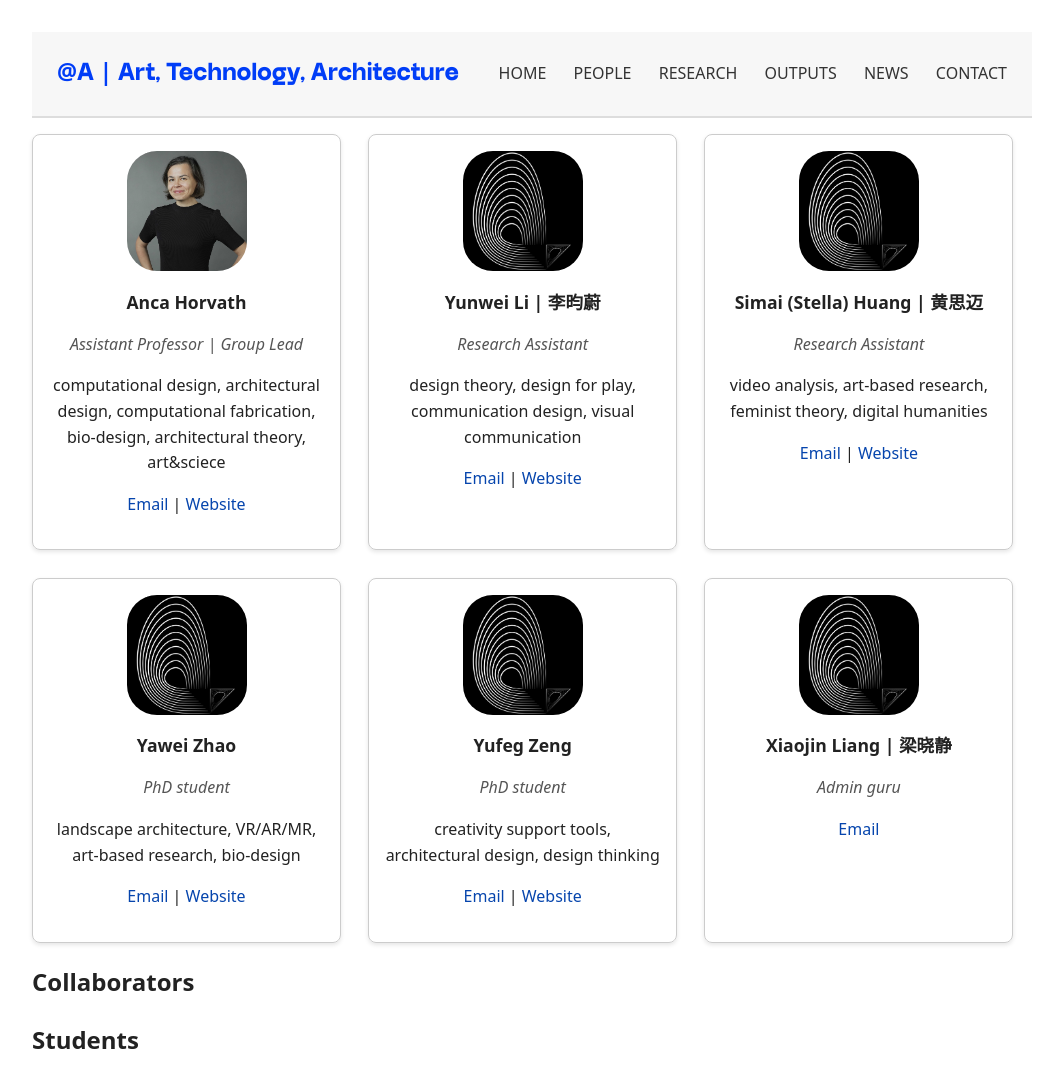
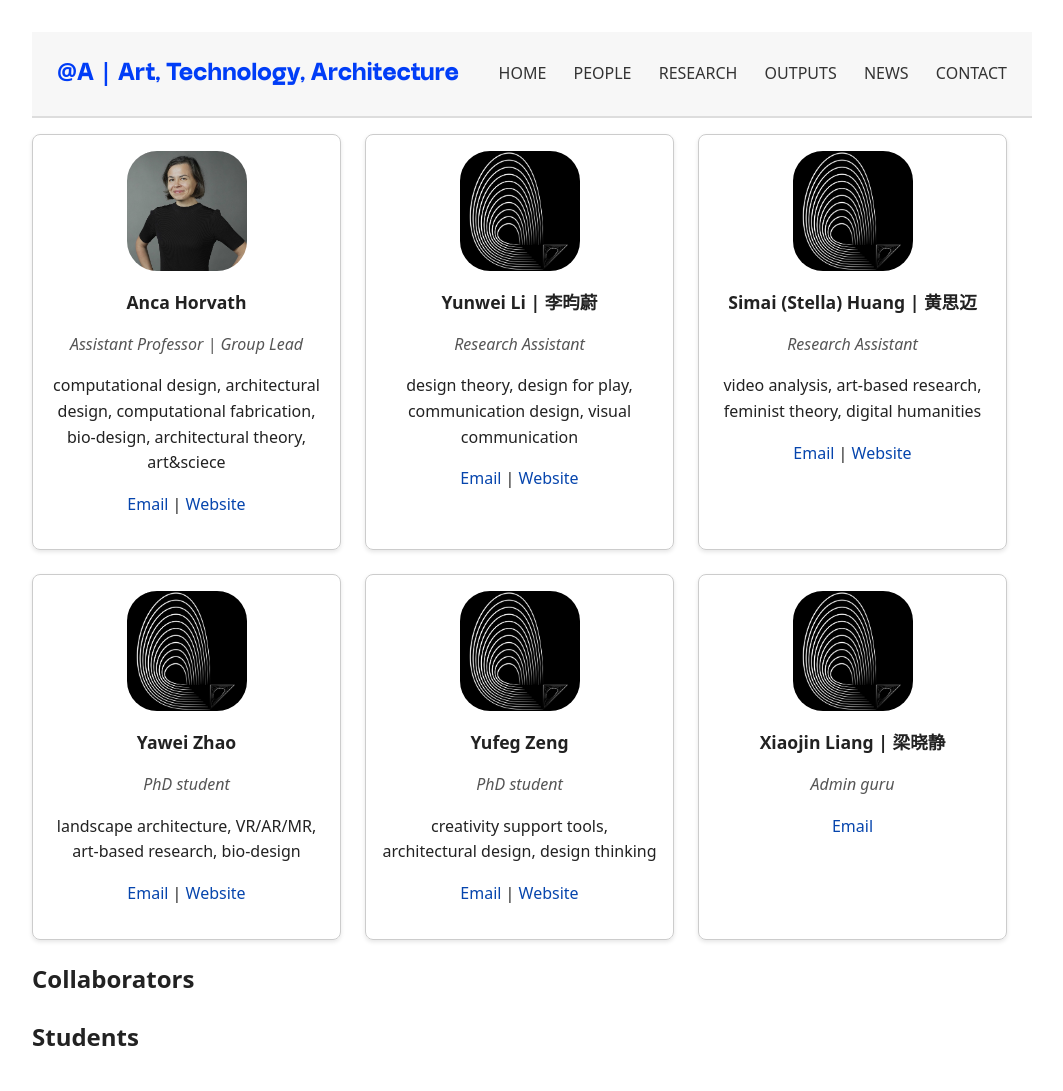
Before and after one commit to anqua/at-a, a Jekyll site: the page built from people.md, in a window 1280 px wide. Shown: the whole page, without its empty margins (108-1171 px from the left). Built offline with Jekyll 4.4.1, drawn with Linux system fonts in a browser that asks for light colours; some web fonts are replaced.

Commit message:
Update style.css

```diff
--- a/assets/css/style.css
+++ b/assets/css/style.css
@@ -150,7 +150,7 @@ h1 {
 #people {
   display: flex;
   flex-wrap: wrap;
-  gap: 1.7em;
+  gap: 1.5em;
 }
 
 .person-card {
```
